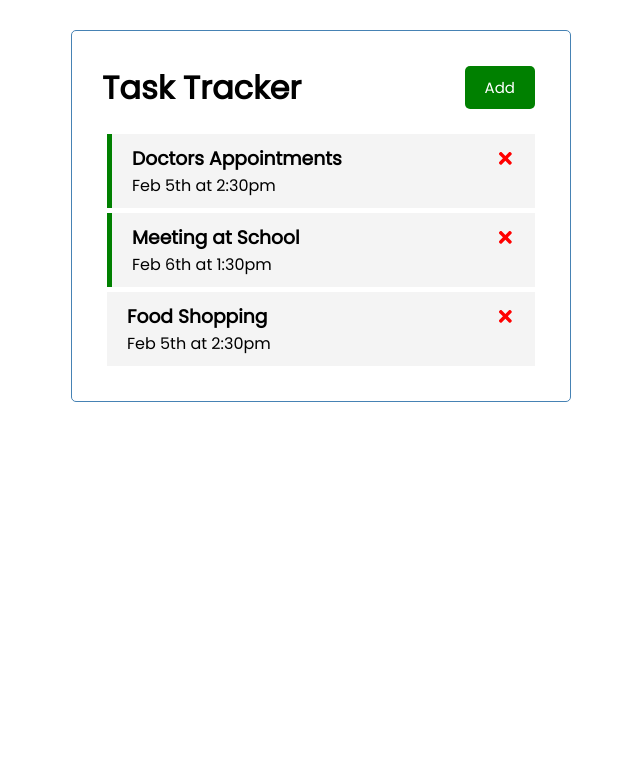
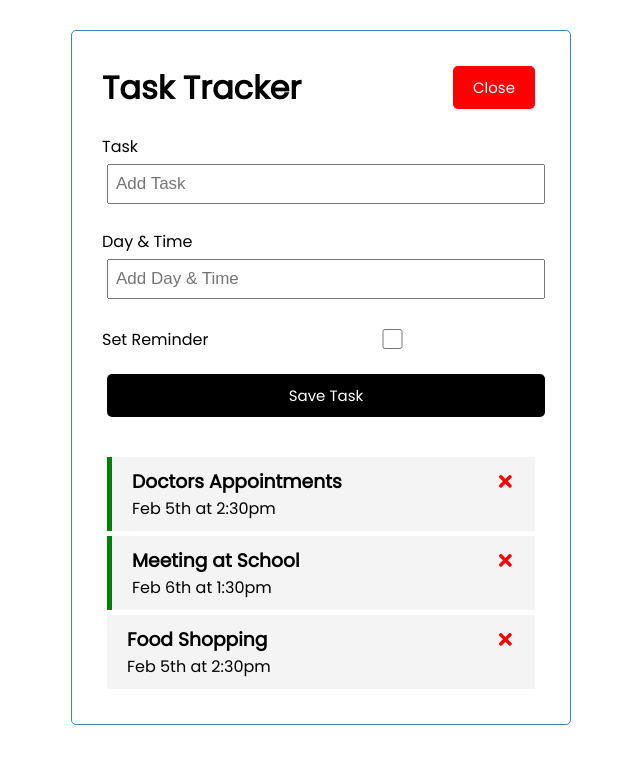
Before and after one commit to sandromiranda/react-task-tracker, a React (Create React App) app: page / in a window 1280 px wide. Both pictures are taken after a click on the button "Add". Shown: the top 764 px of the page, without its empty margins (319-959 px from the left). Built offline with nearby package versions, Linux system fonts and the light colour scheme.

Commit message:
application is complete at this point

```diff
--- a/src/App.js
+++ b/src/App.js
@@ -1,8 +1,11 @@
 import { useState } from 'react'
 import Header from './components/Header'
 import Tasks from './components/Tasks'
+import AddTask from './components/AddTask'
 
 const App = () => {
+
+  const [showAddTask, setShowAddTask] = useState(false)
 
   const [tasks, setTasks] = useState([
     {
@@ -25,6 +28,13 @@
     },
   ])
 
+  //Add Task
+  const addTask = (task) => {
+    const id = Math.floor(Math.random() * 10000) + 1
+    const newTask = { id, ...task }
+    setTasks([...tasks, newTask])
+  }
+
   //Delete Task
   const deleteTask = (id) => {
     setTasks(tasks.filter((task) => task.id !== id))
@@ -43,7 +53,8 @@
     //this is actually JSX, not html
     //it will allow to return only one element - on this example is 'div', but could be any other
     <div className='container'>
-      <Header />
+      <Header onAdd={() => setShowAddTask(!showAddTask)} showAdd={showAddTask} />
+      {showAddTask && <AddTask onAdd={addTask} />}
       {tasks.length > 0 ? <Tasks tasks={tasks} onDelete={deleteTask} onToggle={toggleReminder} /> : 'No tasks to show'}
     </div>
   )
--- /dev/null
+++ b/src/components/AddTask.js
@@ -0,0 +1,45 @@
+import { useState } from 'react'
+
+const AddTask = ({ onAdd }) => {
+
+    const [text, setText] = useState('')
+    const [day, setDay] = useState('')
+    const [reminder, setReminder] = useState(false)
+
+    const onSubmit = (e) => {
+        e.preventDefault()
+
+        if(!text) {
+            alert('Please add a task')
+            return
+        }
+
+        onAdd({ text, day, reminder})
+
+        setText('')
+        setDay('')
+        setReminder(false)
+
+    }
+
+    return (
+        <form className='add-form' onSubmit={onSubmit}>
+            <div className='form-control'>
+                <label>Task</label>
+                <input type='text' placeholder='Add Task' value={text} onChange={(e) => setText(e.target.value)} />
+            </div>
+            <div className='form-control'>
+                <label>Day & Time</label>
+                <input type='text' placeholder='Add Day & Time' value={day} onChange={(e) => setDay(e.target.value)} />
+            </div>
+            <div className='form-control form-control-check'>
+                <label>Set Reminder</label>
+                <input type='checkbox' checked={reminder} value={reminder} onChange={(e) => setReminder(e.currentTarget.checked)} />
+            </div>
+
+            <input type='submit' value='Save Task' className='btn btn-block' />
+        </form>
+    )
+}
+
+export default AddTask
--- a/src/components/Header.js
+++ b/src/components/Header.js
@@ -1,16 +1,16 @@
 import PropTypes from 'prop-types'
 import Button from './Button'
 
-const Header = ({ title }) => {
-
-    const onClick = () => {
-        console.log('click')
-    }
+const Header = ({ title, onAdd, showAdd }) => {
 
     return (
         <header className='header'>
             <h1>{title}</h1>
-            <Button color='green' text='Add' onClick={onClick} />
+            <Button
+                color={showAdd ? 'red' : 'green'}
+                text={showAdd ? 'Close' : 'Add'}
+                onClick={onAdd}
+            />
         </header>
     )
 }
```
